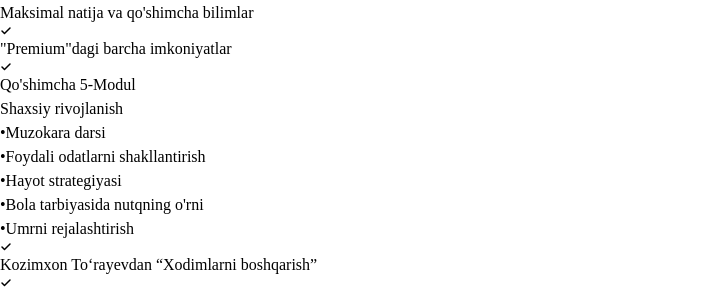
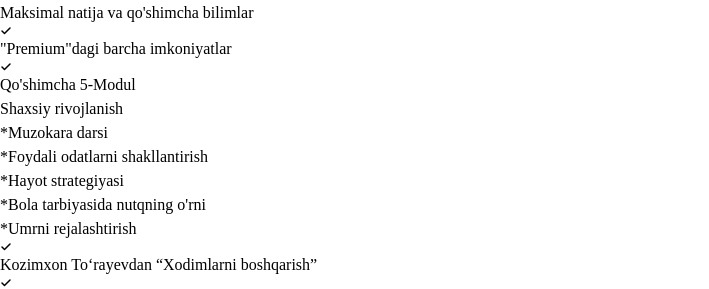
Before and after one commit to gtursunxujayev-art/Online-page, a React (Vite) app in the folder client/: page /#/ in a window 1280 px wide. Shown: the part 5640-5929 px from the top of the page, without its empty margins (0-709 px from the left). Built offline with nearby package versions, Linux system fonts and the light colour scheme; no server answers; a web font is replaced by a local one.

Commit message:
Update Pricing.tsx

```diff
--- a/client/src/components/landing/Pricing.tsx
+++ b/client/src/components/landing/Pricing.tsx
@@ -1,4 +1,5 @@
 import { useState } from "react";
+import type { ReactNode } from "react";
 import { Button } from "@/components/ui/button";
 import { Check } from "lucide-react";
 import { useContent } from "@/lib/contentContext";
@@ -53,9 +54,9 @@ export default function Pricing() {
 
               <ul className="space-y-4 mb-8">
                 {(() => {
-                  const features = [];
+                  const features: ReactNode[] = [];
                   let inSpecialSection = false;
-                  let specialSectionItems = [];
+                  let specialSectionItems: string[] = [];
 
                   for (let j = 0; j < plan.features.length; j++) {
                     const feat = plan.features[j];
@@ -80,7 +81,7 @@ export default function Pricing() {
                             <ul className="space-y-2 pl-4">
                               {specialSectionItems.slice(1).map((item, k) => (
                                 <li key={k} className="text-gray-300 text-sm flex items-start">
-                                  <span className="mr-2">•</span>
+                                  <span className="mr-2">*</span>
                                   <span>{item}</span>
                                 </li>
                               ))}
```
